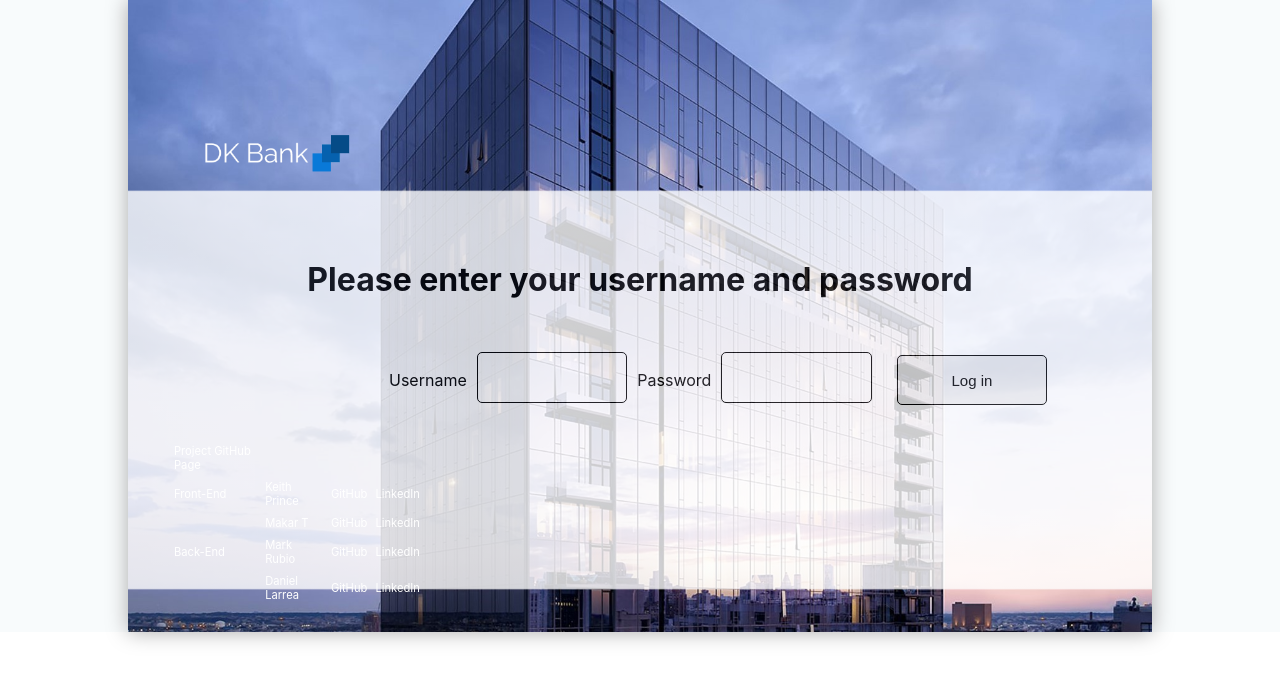
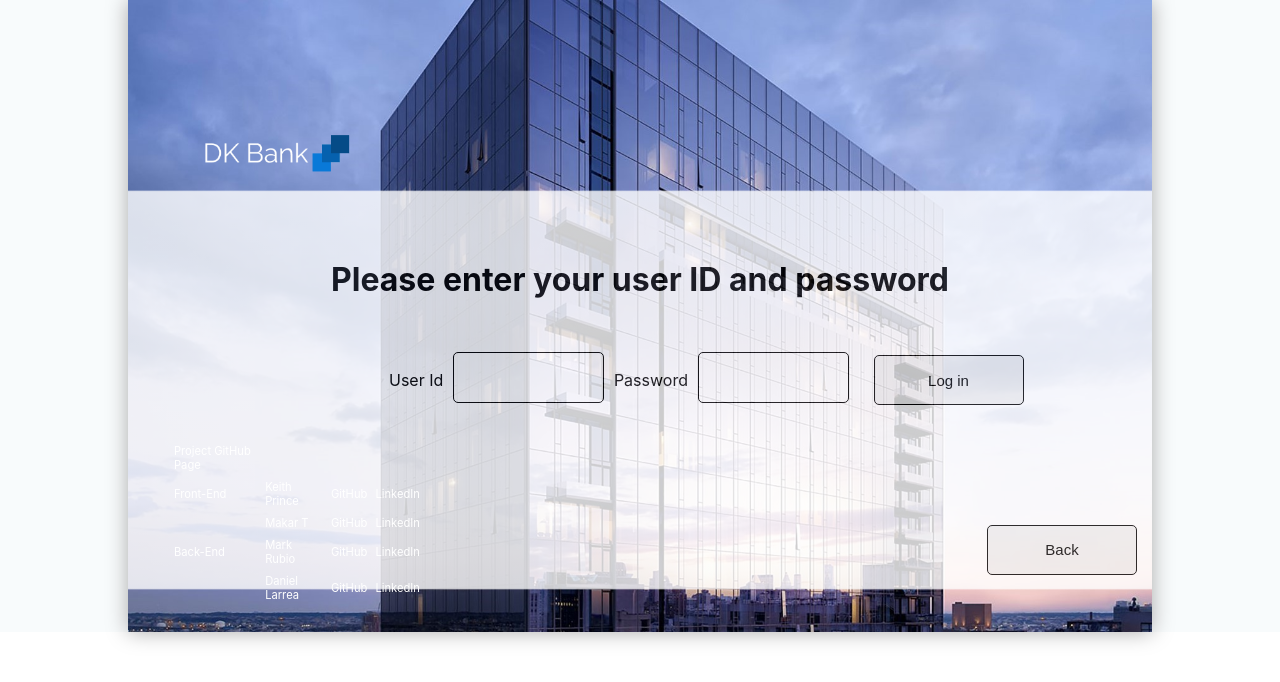
Before and after one commit to Donkey-Kong-and-M-Ms/DollarsBank-Frontend, a React (Create React App) app in the folder dollarsbank-client/: page /login in a window 1280 px wide. Shown: the top 682 px of the page. Built offline with nearby package versions, Linux system fonts and the light colour scheme.

Commit message:
Styling edits

```diff
--- a/dollarsbank-client/src/App.css
+++ b/dollarsbank-client/src/App.css
@@ -52,6 +52,7 @@ input {
   padding: 10px;
   font-size: 25px;
   border-radius: 5px;
+  transition:0.3s;
 }
 input[type=text], input[type=password], input[type=number]{
   width:20%
@@ -59,6 +60,7 @@ input[type=text], input[type=password], input[type=number]{
 
 input:focus{
   border: 1px solid rgb(0,153,77);
+  background-color: rgb(201, 217, 232);
 }
 
 button[type=submit]{
--- a/dollarsbank-client/src/components/History.js
+++ b/dollarsbank-client/src/components/History.js
@@ -27,7 +27,7 @@ class History extends React.Component {
     render() {
         return <div>
             <table>{this.generateTable()}</table>
-            <Link to="/home"><button>Back</button></Link>
+            <Link to ={'/home'}><button className="homeButton">Home</button></Link>
         </div>
     }
 }
--- a/dollarsbank-client/src/components/Home.js
+++ b/dollarsbank-client/src/components/Home.js
@@ -9,6 +9,7 @@ import { faExchangeAlt } from "@fortawesome/free-solid-svg-icons";
 import { faDollarSign } from "@fortawesome/free-solid-svg-icons";
 import { faLandmark } from "@fortawesome/free-solid-svg-icons";
 import { faArchive } from "@fortawesome/free-solid-svg-icons";
+import { faPlus } from "@fortawesome/free-solid-svg-icons";
 import TokenService from '../services/TokenService';
 
 
@@ -33,8 +34,8 @@ class Home extends React.Component{
                 <Link to = '/deposit'><button style={{marginLeft:"12%",height:"90px" }}>Deposit&nbsp; <FontAwesomeIcon icon={faDollarSign}/> <FontAwesomeIcon icon={faArrowRight}/> <FontAwesomeIcon icon={faLandmark}/> </button></Link>
                 <Link to = '/withdraw'><button style={{height:"90px"}}>Withdraw&nbsp; <FontAwesomeIcon icon={faDollarSign}/> <FontAwesomeIcon icon={faArrowLeft}/> <FontAwesomeIcon icon={faLandmark}/></button></Link>
                 <Link to = '/transfer'><button style={{height:"90px"}}>Transfer&nbsp;<FontAwesomeIcon icon={faArchive}/> <FontAwesomeIcon icon={faExchangeAlt}/> <FontAwesomeIcon icon={faArchive}/></button></Link>
-                <Link to = '/activity'><button style={{marginLeft:"25%", height:"90px" }}>Activity&nbsp;<FontAwesomeIcon icon={faClipboardList}/></button></Link>
-                <Link to = '/newaccount'><button >New Account&nbsp;<FontAwesomeIcon icon={faUndo}/></button></Link>
+                <Link to = '/activity'><button style={{marginLeft:"12%", height:"90px" }}>Activity&nbsp;<FontAwesomeIcon icon={faClipboardList}/></button></Link>
+                <Link to = '/newaccount'><button style={{height:"90px"}}>New Account&nbsp;<FontAwesomeIcon icon={faPlus}/></button></Link>
                 <Link to = '/'><button style={{height:"90px"}} onClick={this.logout}>Logout&nbsp;<FontAwesomeIcon icon={faUndo}/></button></Link>
 
             </form>
--- a/dollarsbank-client/src/components/Login.js
+++ b/dollarsbank-client/src/components/Login.js
@@ -1,5 +1,6 @@
 import React from 'react';
 import APIService from '../services/APISercive';
+import {Link} from 'react-router-dom'
 
 class Login extends React.Component {
     constructor(props) {
@@ -31,15 +32,18 @@ class Login extends React.Component {
         return <div >
           <h3 className="error">{this.state.error}</h3>
             <div style={{padding:"20px", margin:"auto", textAlign:"center"}} >
-                <h1>Please enter your username and password</h1>
+                <h1>Please enter your user ID and password</h1>
             </div>
             <form style={{marginLeft:"25%"}} onSubmit = {this.onSubmit}>
-                <label>Username</label>
+                <label>User Id</label>
                 <input type='text' onChange = {this.onChange} value = {this.state.user} name = "user"></input>
                 <label>Password</label>
                 <input type='password' onChange = {this.onChange} value = {this.state.pass} name = "pass"></input>
                 <button type='submit' style={{width:"150px",height:"50px",padding:"10px",fontSize:"15px", margin:"15px"}} >Log in</button>
             </form>
+
+            <Link to ={'/'}><button className="homeButton">Back</button></Link>
+
         </div>
     }
 }
--- a/dollarsbank-client/src/components/NewAccount.js
+++ b/dollarsbank-client/src/components/NewAccount.js
@@ -40,7 +40,7 @@ class NewAccount extends React.Component {
                 <input type='text' onChange={this.onChange} value={this.state.depo} name="depo" required />
                 <input type='submit'></input>
             </form>
-            <Link to="/"><button>Back</button></Link>
+            <Link to ={'/home'}><button className="homeButton">Home</button></Link>
         </div>
     }
 }
--- a/dollarsbank-client/src/components/NewUser.js
+++ b/dollarsbank-client/src/components/NewUser.js
@@ -76,7 +76,7 @@ class NewUser extends React.Component {
 
                 <button type='submit' style={{width:"150px",height:"50px",padding:"10px",fontSize:"15px", float:"right", marginRight:"15%"}} >Create Account</button>
             </form>
-            <Link to="/"><button>Back</button></Link>
+            <Link to ={'/'}><button className="homeButton">Back</button></Link>
         </div>
     }
 }
```
